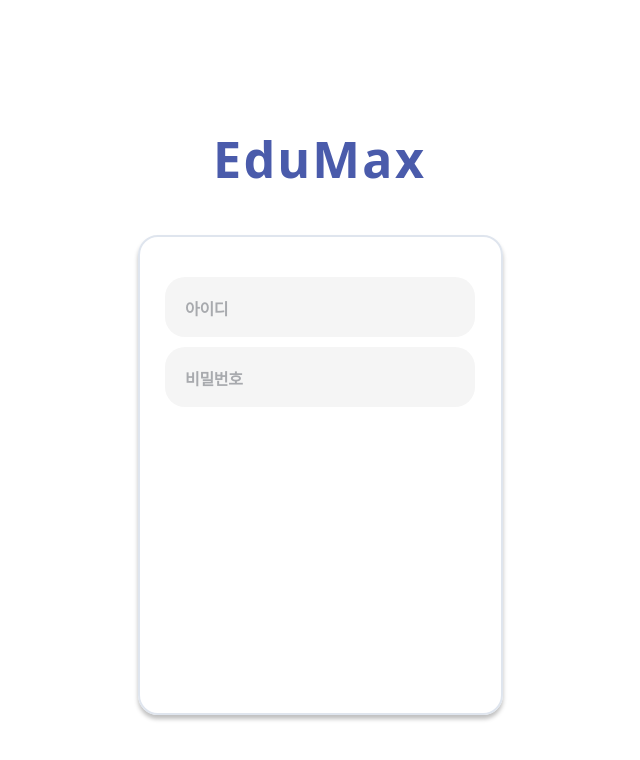
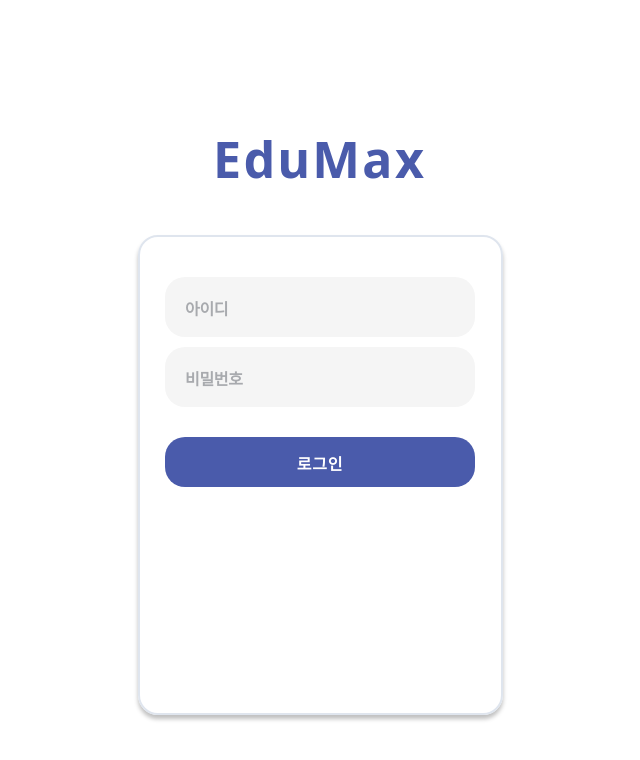
Before and after one commit to kbs1115/EduMax-front, a React (Create React App) app: page /login in a window 1280 px wide. Shown: the top 760 px of the page, without its empty margins (320-960 px from the left). Built offline with nearby package versions, Linux system fonts and the light colour scheme.

Commit message:
[feat] add login button

```diff
--- a/src/components/buttons/PostListButton.js
+++ b/src/components/buttons/PostListButton.js
@@ -9,14 +9,22 @@ const StyledButton = styled.button`
   justify-content: center;
   align-items: center;
   background-color: ${props => props.buttonColor};
-	border-radius: 5px;
+	border-radius: ${props => props.borderRadius};
 	border-style: hidden;
   cursor: pointer;
 `;
 
-const PostListButton = ({ width, height, size, textColor, buttonColor, children }) => {
+const PostListButton = ({
+  width,
+  height,
+  size,
+  textColor,
+  buttonColor,
+  borderRadius="5px",
+  children
+}) => {
   return (
-    <StyledButton width={width} height={height} buttonColor={buttonColor}>
+    <StyledButton width={width} height={height} buttonColor={buttonColor} borderRadius={borderRadius}>
         <Typography size={size} color={textColor}>{children}</Typography>
     </StyledButton>
   );
--- a/src/pages/LoginPage.js
+++ b/src/pages/LoginPage.js
@@ -2,6 +2,7 @@ import React, { useState, useEffect } from "react";
 import styled from "styled-components";
 import LoginInput from "../components/LoginInput";
 import Typography from "../components/Typography";
+import PostListButton from "../components/buttons/PostListButton";
 
 const Wrapper = styled.div`
   display: flex; // 추가
@@ -49,6 +50,28 @@ const IdInput = styled(LoginInput)`
   margin-bottom: 10px;
 `;
 
+const PwInput = styled(LoginInput)`
+  margin-bottom: 30px;
+`;
+
+const LoginButton = styled.button`
+  display: flex;
+  justify-content: center;
+  align-items: center;
+  height: 50px;
+  width: 310px;
+  border-radius: 20px;
+  background-color: #4A5BAB;
+  border: none; // 버튼의 기본 테두리를 제거합니다.
+  color: #FFF;
+  font-family: "Noto Sans Symbols";
+  font-size: 16px;
+  font-weight: 700;
+  letter-spacing: 0.8px;
+  text-align: center;
+  cursor: pointer;
+`;
+
 const LoginPage = () => {
   const [id, setId] = useState('');
   const [password, setPassword] = useState('');
@@ -60,12 +83,13 @@ const LoginPage = () => {
       </LogoWrapper>
       <BodyWrapper>
         <IdInput placeholder="아이디" input={id} setInput={setId}/>
-        <LoginInput
+        <PwInput
           placeholder="비밀번호"
           isPassword={true}
           input={password}
           setInput={setPassword}
         />
+        <LoginButton>로그인</LoginButton>
       </BodyWrapper>
     </Wrapper>
   )
```
